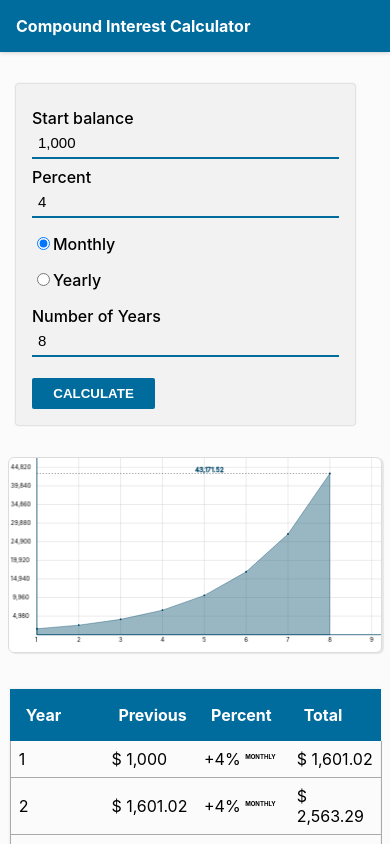
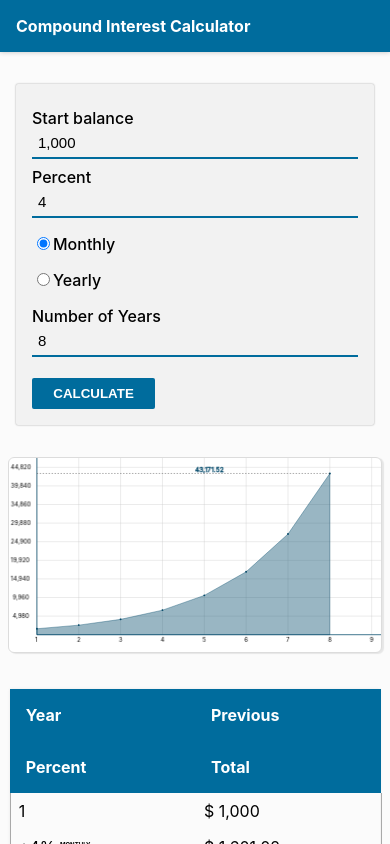
Before and after one commit to epoj44/Interest, a React (Create React App) app: page / in a window 390 px wide. Shown: the top 844 px of the page. Built offline with nearby package versions, Linux system fonts and the light colour scheme.

Commit message:
List mobile view fixed

```diff
--- a/src/CSS/App.css
+++ b/src/CSS/App.css
@@ -109,7 +109,7 @@ input[type="submit"] {
 }
 .List_row, .List_head {
   display: flex;
-  flex-wrap: nowrap;
+  flex-wrap: wrap;
   align-items: center;
   justify-content: space-between;
   width: 100%;
@@ -186,7 +186,11 @@ svg.chart {
   .frame {width: 100%!important; padding: 0 0.5em;}
   .App { justify-content: flex-start }
   .Form_container { justify-content: center!important; }
-  .Form_container { width: 95%!important }
+  .Form_container { width: 100%!important }
   .List_container {width: 95%!important; margin: 2em auto!important; display: block!important }
   .chart { border-radius: 6px!important; border-bottom:1px solid #dcdcdc!important ;border-right:1px solid #dcdcdc!important  }
 }
+
+@media all and (max-width: 500px){
+  .List_row span, .List_head span { width: 50%!important }
+}
```
